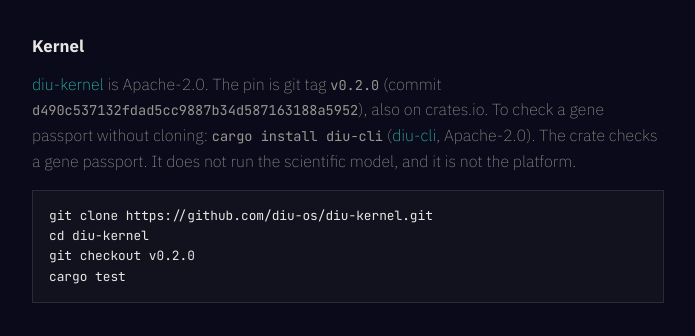
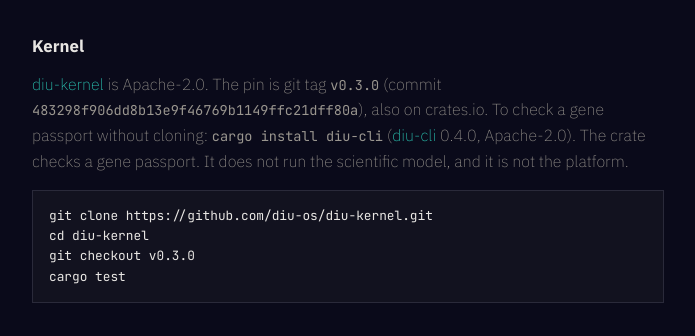
Before and after one commit to diu-os/diu-os.github.io, a plain HTML site: page index.html in a window 1280 px wide. Shown: the part 1747-2083 px from the top of the page, 292-987 px from the left. Drawn offline with Linux system fonts and the light colour scheme.

Commit message:
Pin diu-kernel v0.3.0 and name diu-cli 0.4.0 on the Kernel section
Tag v0.3.0 is commit 483298f (crates.io diu-kernel 0.3.0); diu-cli 0.4.0
is the current release built on it.

```diff
--- a/index.html
+++ b/index.html
@@ -143,15 +143,15 @@
     <h2>Kernel</h2>
     <p class="lede">
       <a href="https://github.com/diu-os/diu-kernel">diu-kernel</a> is Apache-2.0.
-      The pin is git tag <span class="mono">v0.2.0</span>
-      (commit <span class="mono">d490c537132fdad5cc9887b34d587163188a5952</span>), also on crates.io.
+      The pin is git tag <span class="mono">v0.3.0</span>
+      (commit <span class="mono">483298f906dd8b13e9f46769b1149ffc21dff80a</span>), also on crates.io.
       To check a gene passport without cloning: <span class="mono">cargo install diu-cli</span>
-      (<a href="https://github.com/diu-os/diu-cli">diu-cli</a>, Apache-2.0).
+      (<a href="https://github.com/diu-os/diu-cli">diu-cli</a> 0.4.0, Apache-2.0).
       The crate checks a gene passport. It does not run the scientific model, and it is not the platform.
     </p>
     <pre>git clone https://github.com/diu-os/diu-kernel.git
 cd diu-kernel
-git checkout v0.2.0
+git checkout v0.3.0
 cargo test</pre>
 
     <h2>Contracts</h2>
```
